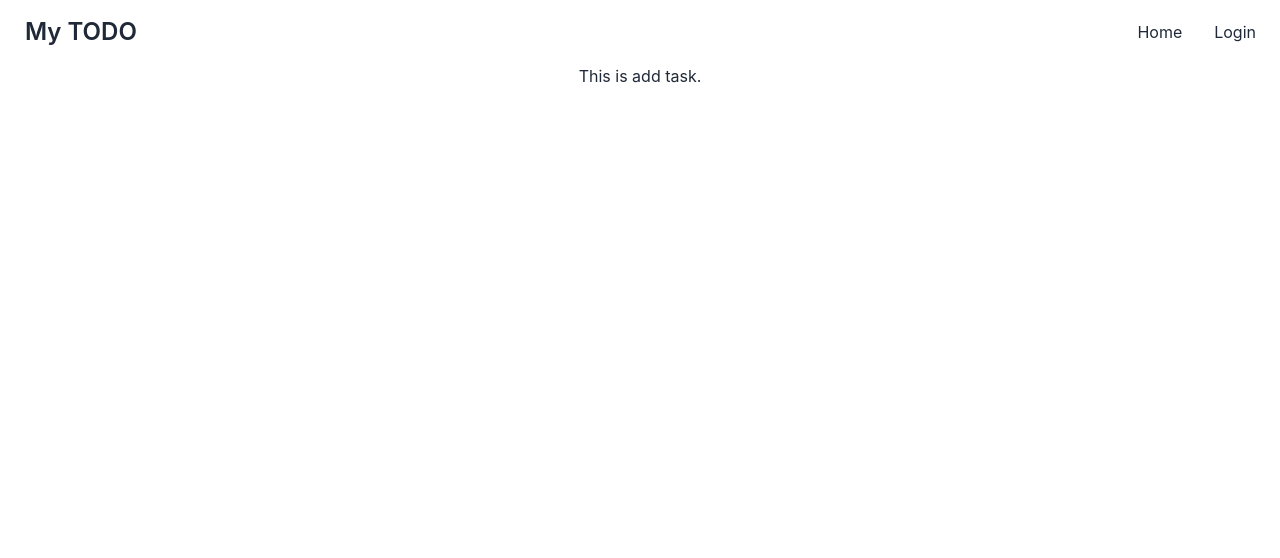
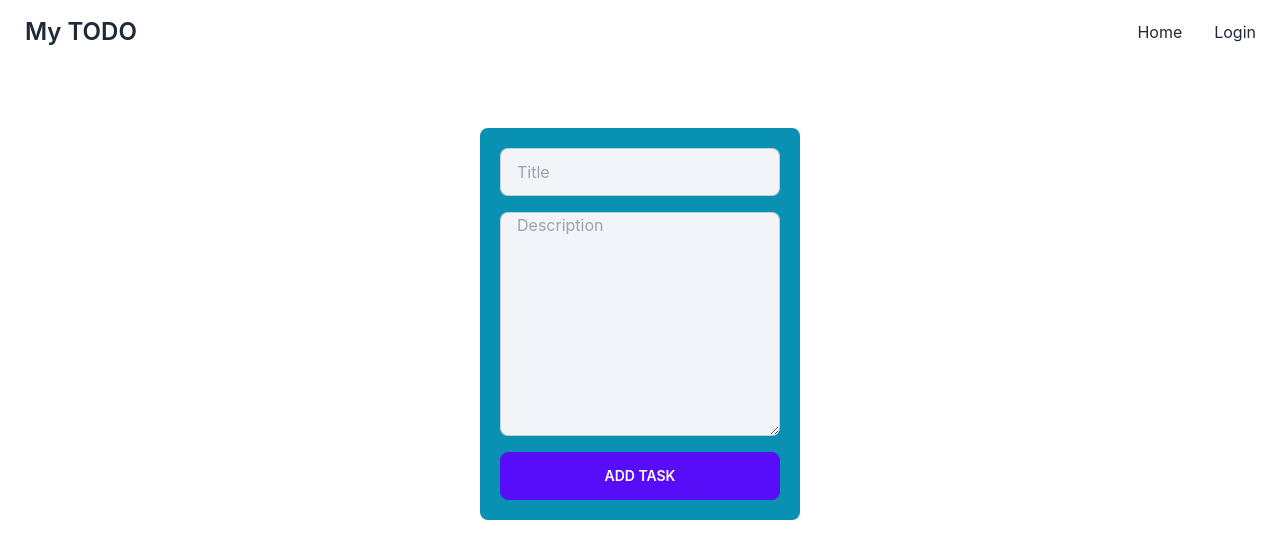
Before and after one commit to arifraj199/simple-todo-client, a React (Create React App) app: page /addtask in a window 1280 px wide. Shown: the top 558 px of the page. Built offline with nearby package versions, Linux system fonts and the light colour scheme.

Commit message:
addtask list added and design implement

```diff
--- a/src/components/AddTask.js
+++ b/src/components/AddTask.js
@@ -1,11 +1,38 @@
-import React from 'react';
+import React from "react";
 
 const AddTask = () => {
-    return (
-        <div>
-            <h2>This is add task.</h2>
-        </div>
-    );
+    const handleForm = event =>{
+        event.preventDefault();
+        const title = event.target.name.value;
+        const description = event.target.description.value;
+
+        console.log(title,description);
+
+        event.target.reset();
+    }
+  return (
+    <div className="mt-16">
+      <form onSubmit={handleForm} className="flex flex-col w-1/4 items-center gap-4 mx-auto bg-cyan-600  p-5 rounded-lg ">
+        <input
+          type="text"
+          name="name"
+          placeholder="Title"
+          class="input input-bordered w-full max-w-xs bg-slate-100 text-black"
+        />
+        <textarea
+          type="text"
+          name="description"
+          placeholder="Description"
+          class="input input-bordered w-full h-56 max-w-xs bg-slate-100 text-black"
+        />
+        <input
+          type="submit"
+          value="Add Task"
+          className="btn btn-primary w-full"
+        />
+      </form>
+    </div>
+  );
 };
 
 export default AddTask;
--- a/src/components/Home.js
+++ b/src/components/Home.js
@@ -1,6 +1,8 @@
 import React from 'react';
+import { useNavigate } from 'react-router-dom';
 
 const Home = () => {
+    const navigate = useNavigate();
     return (
         <div class="hero min-h-screen bg-base-200">
         <div class="hero-content flex-col lg:flex-row">
@@ -8,7 +10,7 @@ const Home = () => {
           <div>
             <h1 class="text-5xl font-bold">Simple To-do List</h1>
             <p class="py-6">Note down of your daily work and keep important list safe.</p>
-            <button class="btn btn-primary">Add Task</button>
+            <button onClick={()=>navigate('/addtask')} class="btn btn-primary">Add Task</button>
           </div>
         </div>
       </div>
```
